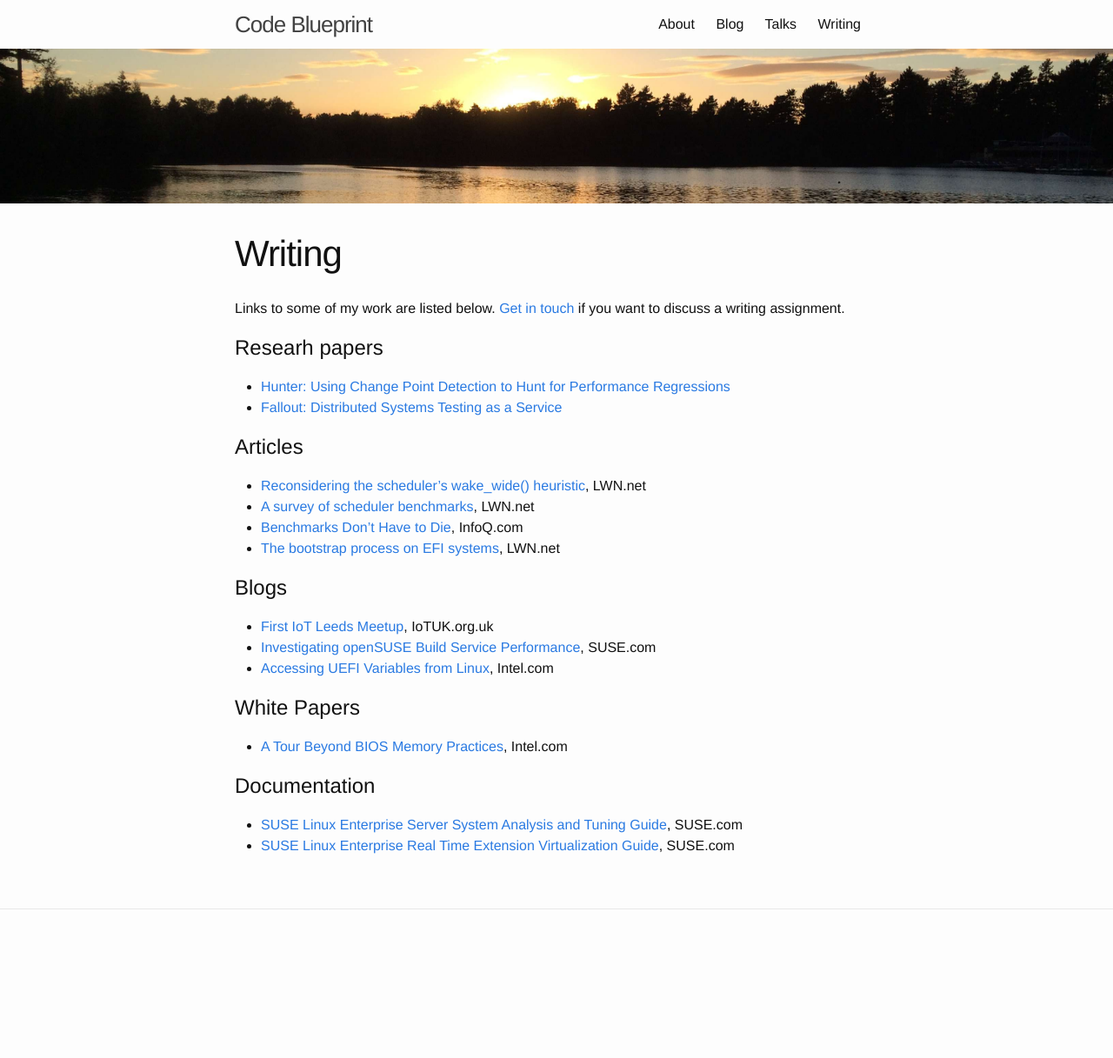
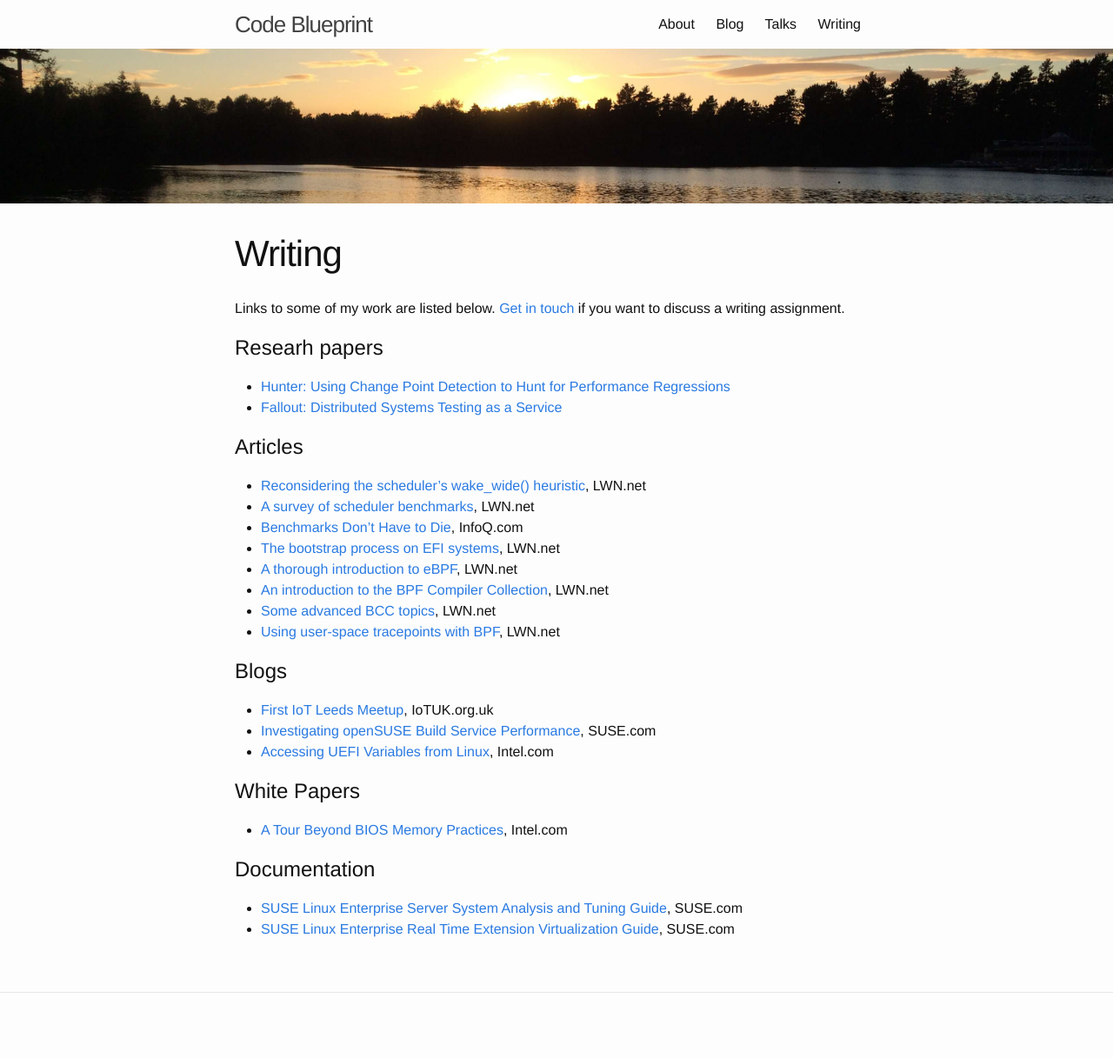
Before and after one commit to mfleming/mfleming.github.io, a Jekyll site: the page built from writing.md, in a window 1280 px wide. Shown: the whole page at 87% size. Built offline with Jekyll 4.4.1, drawn with Linux system fonts in a browser that asks for light colours; before the commit the page ends 1121 px from its top, so only the background shows below that.

Commit message:
Add eBPF articles

```diff
--- a/writing.md
+++ b/writing.md
@@ -17,6 +17,10 @@ Links to some of my work are listed below. [Get in touch](mailto:{{ site.email }
  - [A survey of scheduler benchmarks](https://lwn.net/SubscriberLink/725238/904b69ce929e5758/), LWN.net
  - [Benchmarks Don't Have to Die](https://www.infoq.com/articles/traditional-benchmark-lifespan), InfoQ.com
  - [The bootstrap process on EFI systems](https://lwn.net/Articles/632528/), LWN.net
+ - [A thorough introduction to eBPF](https://lwn.net/Articles/740157/), LWN.net
+ - [An introduction to the BPF Compiler Collection](https://lwn.net/Articles/742082/), LWN.net
+ - [Some advanced BCC topics](https://lwn.net/Articles/747640/), LWN.net
+ - [Using user-space tracepoints with BPF](https://lwn.net/Articles/753601/), LWN.net
 
 # Blogs <a name="blogs"></a> #
  - [First IoT Leeds Meetup](https://iotuk.org.uk/first-iot-leeds-meetup/), IoTUK.org.uk
```
